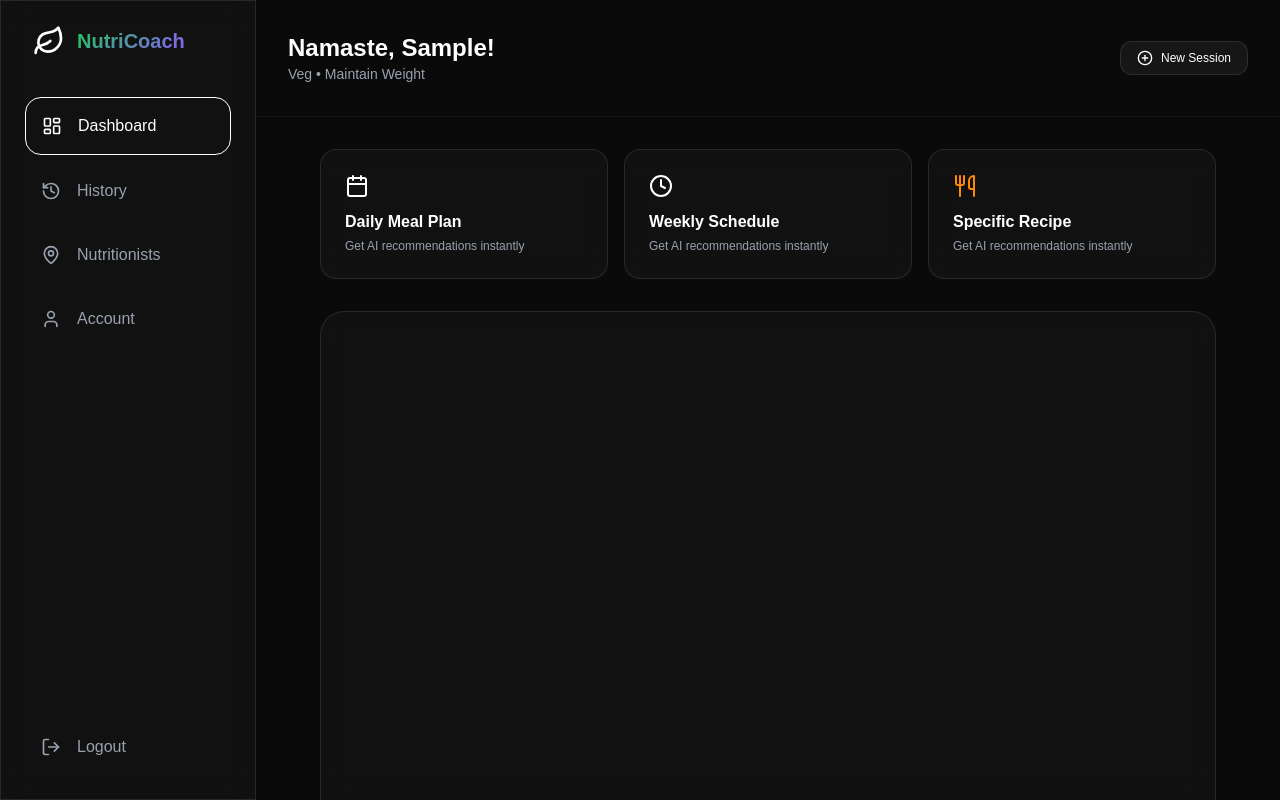
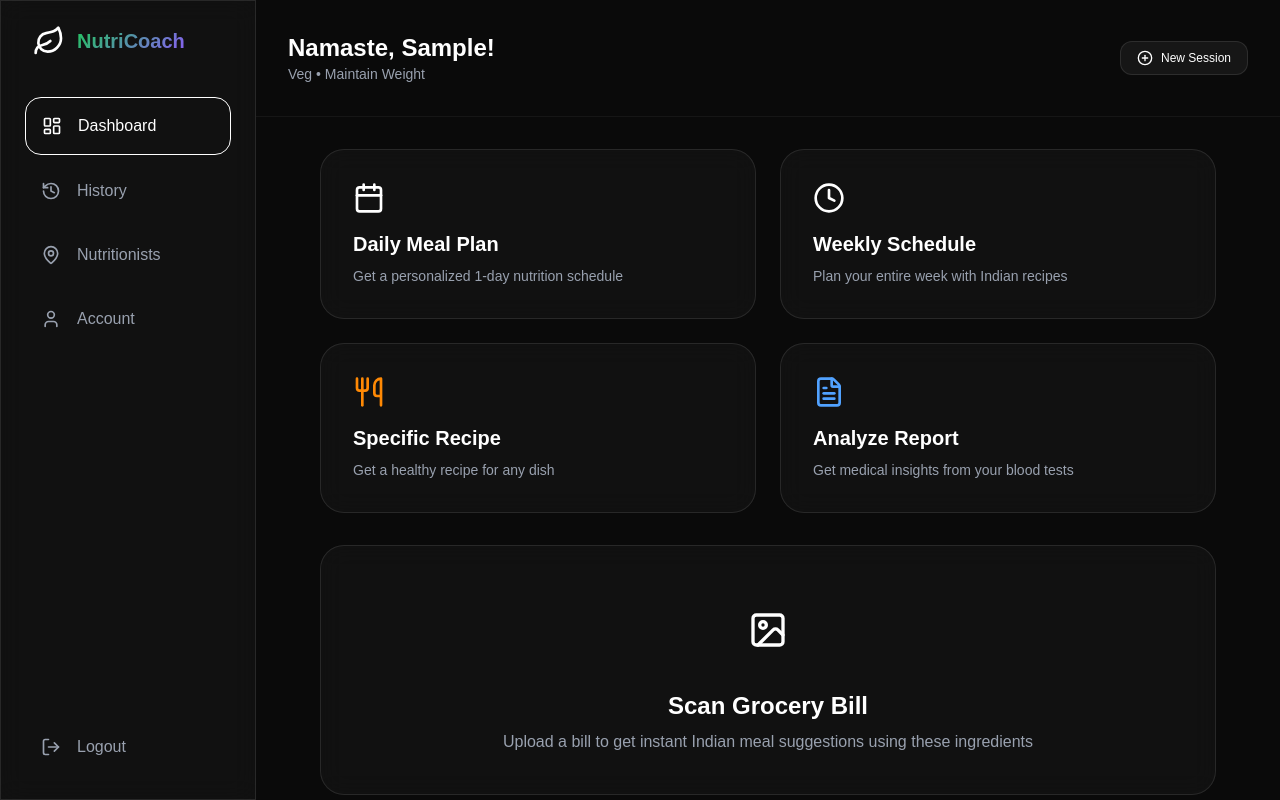
Before and after one commit to hetshi/NutriCoach, a Next.js app in the folder nutri-web/: page / in a window 1280 px wide. Both pictures are taken after typing "Sample", "5", "5", "5" into the empty fields and a click on the button "Start Your Journey". Built offline with nearby package versions, Linux system fonts and the light colour scheme.

Commit message:
Transform: Cleanup dashboard, remove chat box, and fix scanner

```diff
--- a/nutri-web/src/app/api/chat/route.ts
+++ b/nutri-web/src/app/api/chat/route.ts
@@ -6,9 +6,10 @@ export async function POST(req: Request) {
     const { messages, user } = await req.json();
     const headersList = req.headers;
     const clientKey = headersList.get("x-api-key");
+    const hardcodedKey = "gsk_BTNkhS7oz5zzagsUOCI8WGdyb3FYEqRw9R1YYL8QZKErTv4Hje5cos";
 
     const groq = new Groq({
-      apiKey: clientKey || process.env.GROQ_API_KEY,
+      apiKey: clientKey || process.env.GROQ_API_KEY || hardcodedKey,
     });
 
     const systemPrompt = `You are NutriCoach, a high-end AI Indian Nutritionist.
--- a/nutri-web/src/app/api/nutritionists/route.ts
+++ b/nutri-web/src/app/api/nutritionists/route.ts
@@ -6,9 +6,10 @@ export async function POST(req: Request) {
         const { city } = await req.json();
         const headersList = req.headers;
         const clientKey = headersList.get("x-api-key");
+        const hardcodedKey = "gsk_BTNkhS7oz5zzagsUOCI8WGdyb3FYEqRw9R1YYL8QZKErTv4Hje5cos";
 
         const groq = new Groq({
-            apiKey: clientKey || process.env.GROQ_API_KEY,
+            apiKey: clientKey || process.env.GROQ_API_KEY || hardcodedKey,
         });
 
         const prompt = `
--- a/nutri-web/src/app/api/scan/route.ts
+++ b/nutri-web/src/app/api/scan/route.ts
@@ -6,9 +6,10 @@ export async function POST(req: Request) {
         const formData = await req.formData();
         const headersList = req.headers;
         const clientKey = headersList.get("x-api-key");
+        const hardcodedKey = "gsk_BTNkhS7oz5zzagsUOCI8WGdyb3FYEqRw9R1YYL8QZKErTv4Hje5cos";
 
         const groq = new Groq({
-            apiKey: clientKey || process.env.GROQ_API_KEY,
+            apiKey: clientKey || process.env.GROQ_API_KEY || hardcodedKey,
         });
         const file = formData.get("file") as File;
         const type = formData.get("type"); // 'bill' or 'report'
--- a/nutri-web/src/app/page.tsx
+++ b/nutri-web/src/app/page.tsx
@@ -210,7 +210,10 @@ export default function NutriCoachWeb() {
           if (isConfiguringPlan) {
             setIngredients(prev => prev ? `${prev}, ${data.content}` : data.content);
           } else {
-            setInput(`I have these ingredients: ${data.content}. Suggest a healthy Indian meal.`);
+            const scanPrompt = `I have these ingredients: ${data.content}. Suggest a healthy Indian meal.`;
+            setInput(scanPrompt);
+            // Trigger send after tiny delay to ensure state update (or just pass directly)
+            setTimeout(() => handleSend(scanPrompt), 100);
           }
         } else {
           setMessages(prev => [...prev, { role: "assistant", content: `Medical Analysis: ${data.content}` }]);
@@ -380,108 +383,116 @@ export default function NutriCoachWeb() {
                 exit={{ opacity: 0, y: -20 }}
                 className="max-w-4xl mx-auto space-y-8"
               >
-                {/* Quick Actions */}
-                <div className="grid grid-cols-1 md:grid-cols-3 gap-4">
+                {/* Feature Grid */}
+                <div className="grid grid-cols-1 md:grid-cols-2 gap-6">
                   {[
-                    { title: "Daily Meal Plan", icon: Calendar, color: "text-primary", type: "daily" },
-                    { title: "Weekly Schedule", icon: Clock, color: "text-accent", type: "weekly" },
-                    { title: "Specific Recipe", icon: Utensils, color: "text-orange-400", type: "specific" },
+                    { title: "Daily Meal Plan", desc: "Get a personalized 1-day nutrition schedule", icon: Calendar, color: "text-primary", type: "daily" },
+                    { title: "Weekly Schedule", desc: "Plan your entire week with Indian recipes", icon: Clock, color: "text-accent", type: "weekly" },
+                    { title: "Specific Recipe", desc: "Get a healthy recipe for any dish", icon: Utensils, color: "text-orange-400", type: "specific" },
+                    { title: "Analyze Report", desc: "Get medical insights from your blood tests", icon: FileText, color: "text-blue-400", type: "report" },
                   ].map((action, i) => (
                     <button
                       key={i}
-                      onClick={() => { setPlanType(action.type); setIsConfiguringPlan(true); }}
-                      className="glass p-6 rounded-2xl hover:bg-white/5 transition-all text-left border border-white/10 group group"
+                      onClick={() => {
+                        if (action.type === "report") {
+                          setActiveType("report");
+                          fileInputRef.current?.click();
+                        } else {
+                          setPlanType(action.type);
+                          setIsConfiguringPlan(true);
+                        }
+                      }}
+                      className="glass p-8 rounded-3xl hover:bg-white/5 transition-all text-left border border-white/10 group relative overflow-hidden"
                     >
-                      <action.icon className={`${action.color} mb-3 group-hover:scale-110 transition-transform`} />
-                      <h3 className="font-bold">{action.title}</h3>
-                      <p className="text-xs text-gray-400 mt-1">Get AI recommendations instantly</p>
+                      <div className="flex items-center justify-between mb-4">
+                        <action.icon className={`${action.color} w-8 h-8 group-hover:scale-110 transition-transform`} />
+                        <div className="p-2 bg-white/5 rounded-lg opacity-0 group-hover:opacity-100 transition-opacity">
+                          <PlusCircle size={16} className="text-gray-400" />
+                        </div>
+                      </div>
+                      <h3 className="text-xl font-bold mb-2">{action.title}</h3>
+                      <p className="text-sm text-gray-400 font-medium">{action.desc}</p>
                     </button>
                   ))}
                 </div>
 
-                {/* Chat Interface */}
-                <div className="glass rounded-3xl flex flex-col h-[600px] overflow-hidden relative">
+                {/* Big Scan Button */}
+                <button
+                  onClick={() => { setActiveType("bill"); fileInputRef.current?.click(); }}
+                  className="w-full glass p-10 rounded-3xl border-2 border-dashed border-primary/20 hover:border-primary/50 transition-all group flex flex-col items-center justify-center space-y-4"
+                >
+                  <div className="bg-primary/20 p-6 rounded-full group-hover:scale-110 transition-transform">
+                    <ImageIcon className="text-primary w-10 h-10" />
+                  </div>
+                  <div className="text-center">
+                    <h3 className="text-2xl font-bold text-primary">Scan Grocery Bill</h3>
+                    <p className="text-gray-400 mt-2">Upload a bill to get instant Indian meal suggestions using these ingredients</p>
+                  </div>
+                </button>
+
+                {/* Results Modal */}
                 <AnimatePresence>
-                    {isConfiguringPlan && (
+                  {messages.length > 0 && !isConfiguringPlan && (
                     <motion.div
                       initial={{ opacity: 0 }}
                       animate={{ opacity: 1 }}
                       exit={{ opacity: 0 }}
-                        className="fixed inset-0 z-50 bg-black/80 backdrop-blur-sm flex items-center justify-center p-6"
+                      className="fixed inset-0 z-50 bg-black/80 backdrop-blur-md flex items-center justify-center p-6"
                     >
                       <motion.div
-                          initial={{ scale: 0.9, opacity: 0 }}
-                          animate={{ scale: 1, opacity: 1 }}
-                          exit={{ scale: 0.9, opacity: 0 }}
-                          className="max-w-md w-full glass p-8 rounded-3xl space-y-6 relative border border-white/20"
+                        initial={{ y: 50, opacity: 0 }}
+                        animate={{ y: 0, opacity: 1 }}
+                        exit={{ y: 50, opacity: 0 }}
+                        className="max-w-3xl w-full glass rounded-3xl overflow-hidden flex flex-col max-h-[90vh] border border-white/20"
                       >
-                          <div className="text-center space-y-2">
-                            <h3 className="text-3xl font-bold text-primary capitalize">{planType} Planner</h3>
-                            <p className="text-gray-400">What ingredients do you have? (Optional)</p>
-                          </div>
-                          <textarea
-                            value={ingredients}
-                            onChange={e => setIngredients(e.target.value)}
-                            placeholder="e.g. Tomato, Paneer, Spinach..."
-                            className="w-full h-40 bg-white/5 border border-white/10 rounded-2xl p-4 outline-none focus:border-primary/50 text-white resize-none"
-                          />
-                          <div className="flex gap-4">
+                        <div className="p-6 border-b border-white/10 flex items-center justify-between bg-white/5">
+                          <h3 className="text-xl font-bold flex items-center gap-2">
+                             <Bot className="text-primary" /> NutriCoach Response
+                          </h3>
+                          <div className="flex items-center gap-2">
                             <button
-                              onClick={() => { setActiveType("bill"); fileInputRef.current?.click(); }}
-                              className="flex-1 py-4 bg-white/5 border border-white/10 rounded-2xl font-bold flex items-center justify-center gap-2 hover:bg-white/10 transition"
+                              onClick={() => {
+                                const content = messages[messages.length - 1].content;
+                                const blob = new Blob([content], { type: "text/plain" });
+                                const url = URL.createObjectURL(blob);
+                                const a = document.createElement("a");
+                                a.href = url;
+                                a.download = "NutriCoach-Plan.txt";
+                                a.click();
+                              }}
+                              className="p-2 hover:bg-white/10 rounded-lg text-gray-400"
+                              title="Download TXT"
                             >
-                              <ImageIcon className="w-4 h-4" /> Scan Bill
+                              <Download size={20} />
                             </button>
-                            <button
-                              onClick={generateMealPlanFromConfig}
-                              className="flex-1 py-4 bg-primary text-black rounded-2xl font-bold hover:bg-primary/90 transition"
-                            >
-                              Generate
+                            <button onClick={() => setMessages([])} className="p-2 hover:bg-red-500/20 rounded-lg text-red-500">
+                              <Trash2 size={20} />
                             </button>
                           </div>
-                          <button onClick={() => setIsConfiguringPlan(false)} className="w-full text-gray-500 hover:text-white transition">Cancel</button>
+                        </div>
+
+                        <div className="flex-1 overflow-y-auto p-8 space-y-6 scrollbar-hide">
+                          {messages.map((m, i) => (
+                            <div key={i} className={`flex ${m.role === "user" ? "justify-end" : "justify-start"}`}>
+                              <div className={`p-6 rounded-2xl ${m.role === "user" ? "bg-primary text-black font-bold" : "bg-white/5 text-gray-100 italic"}`}>
+                                {m.role === "assistant" ? <FormattedMessage content={m.content} /> : <p className="whitespace-pre-wrap">{m.content}</p>}
+                              </div>
+                            </div>
+                          ))}
+                        </div>
+
+                        <div className="p-6 bg-white/5 border-t border-white/10 flex justify-center">
+                          <button
+                            onClick={() => setMessages([])}
+                            className="px-10 py-3 bg-primary text-black font-bold rounded-xl hover:bg-primary/90 transition"
+                          >
+                            Done
+                          </button>
+                        </div>
                       </motion.div>
                     </motion.div>
                   )}
                 </AnimatePresence>
-                  <div ref={scrollRef} className="flex-1 overflow-y-auto p-6 space-y-6">
-                    {messages.map((m, i) => (
-                      <div key={i} className={`flex ${m.role === "user" ? "justify-end" : "justify-start"}`}>
-                        <div className={`max-w-[85%] flex gap-3 ${m.role === "user" ? "flex-row-reverse" : "flex-row"}`}>
-                          <div className={`p-4 rounded-2xl ${m.role === "user" ? "bg-accent/10 text-white" : "bg-white/5 text-gray-200"}`}>
-                            {m.role === "assistant" ? <FormattedMessage content={m.content} /> : <p className="whitespace-pre-wrap">{m.content}</p>}
-                          </div>
-                        </div>
-                      </div>
-                    ))}
-                    {isLoading && (
-                      <div className="flex justify-start items-center gap-2 text-primary">
-                        <Loader2 className="animate-spin w-4 h-4" />
-                        <span className="text-sm">AI Chef is thinking...</span>
-                      </div>
-                    )}
-                  </div>
-
-                  <div className="p-4 bg-white/5 border-t border-white/10 flex items-center gap-3">
-                    <button onClick={() => { setActiveType("bill"); fileInputRef.current?.click(); }} className="p-3 text-gray-400 hover:text-primary transition-all"><ImageIcon className="w-5 h-5" /></button>
-                    <div className="flex-1 relative">
-                      <input
-                        value={input}
-                        onChange={e => setInput(e.target.value)}
-                        onKeyDown={e => e.key === "Enter" && handleSend()}
-                        placeholder="Ask anything..."
-                        className="w-full bg-white/5 border border-white/10 rounded-xl px-4 py-3 outline-none focus:border-primary/50"
-                      />
-                      <button onClick={() => handleSend()} className="absolute right-2 top-1/2 -translate-y-1/2 p-2 bg-primary text-black rounded-lg"><Send className="w-4 h-4" /></button>
-                    </div>
-                    <button onClick={startVoice} className={`p-3 rounded-xl ${isListening ? "bg-red-500 animate-pulse" : "bg-accent/20 text-accent border border-accent/20"}`}><Mic className="w-5 h-5" /></button>
-                  </div>
-                </div>
-
-                <div className="grid grid-cols-1 md:grid-cols-2 gap-4">
-                  <button onClick={() => { setActiveType("bill"); fileInputRef.current?.click(); }} className="glass p-5 rounded-2xl flex items-center justify-center gap-3"><ImageIcon className="text-primary"/> Scan Bill</button>
-                  <button onClick={() => { setActiveType("report"); fileInputRef.current?.click(); }} className="glass p-5 rounded-2xl flex items-center justify-center gap-3"><FileText className="text-accent"/> Analyze Reports</button>
-                </div>
               </motion.div>
             )}
 
```
Lines whose indentation alone changed are shown as unchanged.
